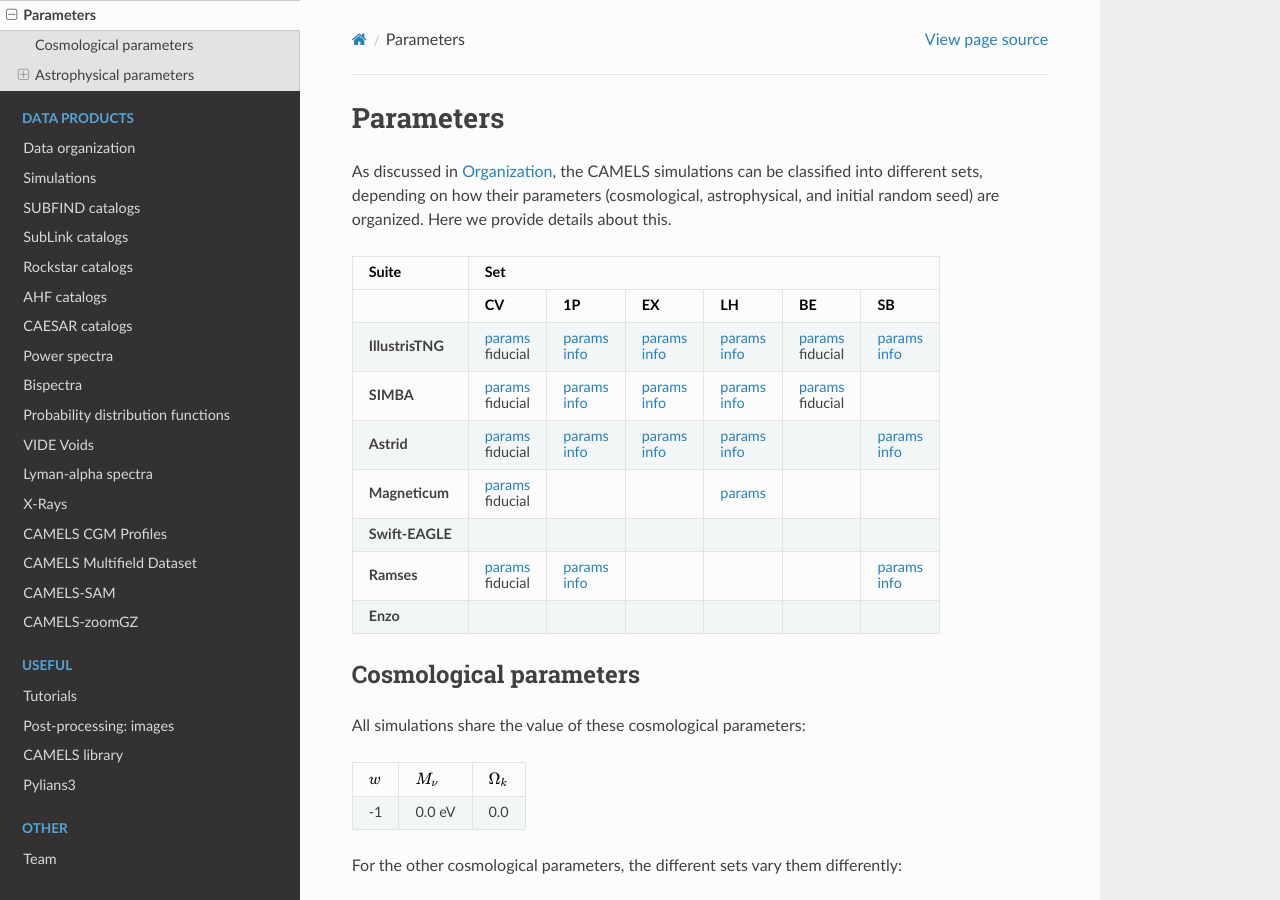
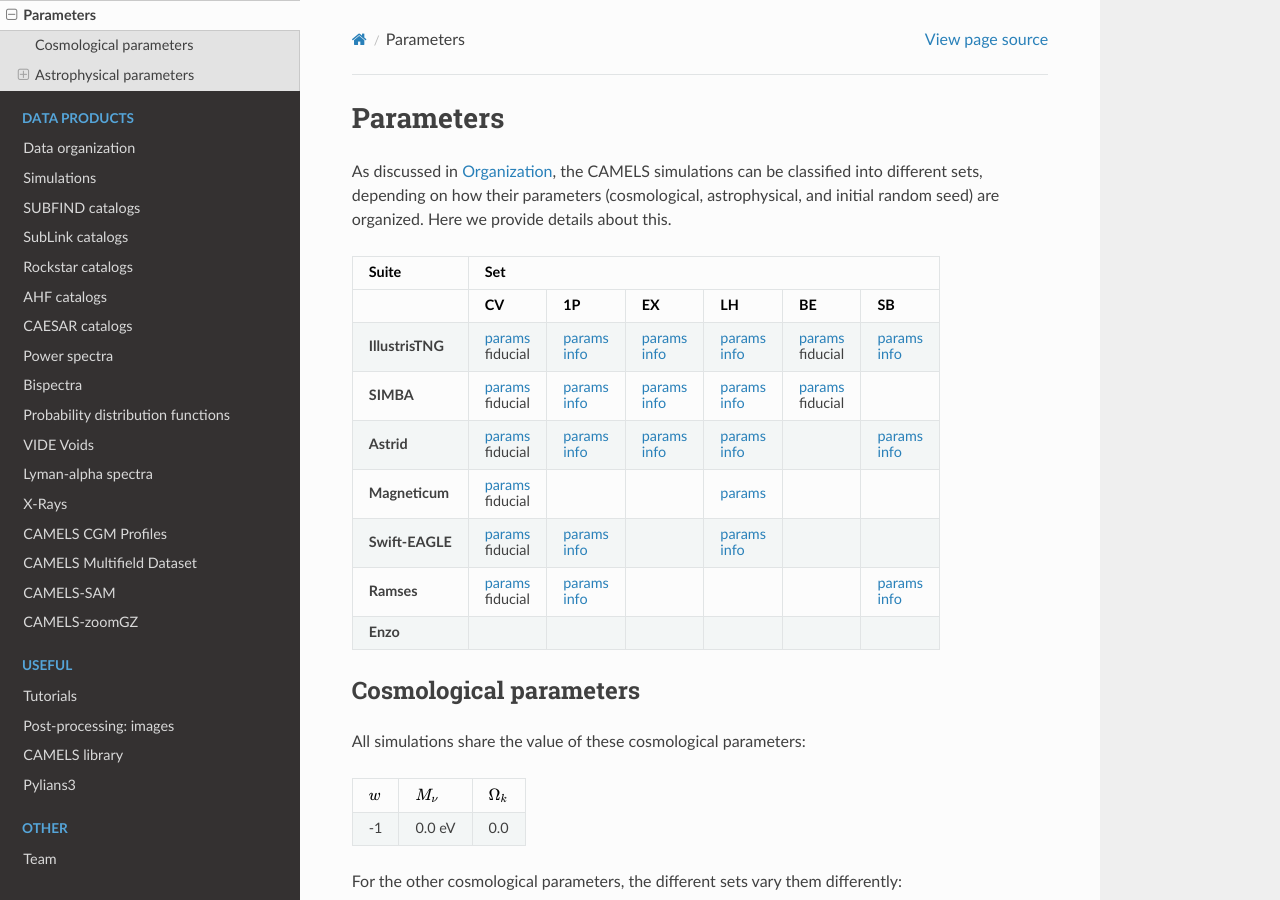
Before and after one commit to franciscovillaescusa/CAMELS, a Sphinx documentation site: the page built from docs/source/parameters.rst, in a window 1280 px wide and 900 px high. Built offline with Sphinx 7.4.7 and the Read the Docs theme 2.0.0, drawn with Linux system fonts in a browser that asks for light colours.

Commit message:
Added EAGLE parameters

```diff
--- a/docs/source/parameters.rst
+++ b/docs/source/parameters.rst
@@ -6,35 +6,37 @@ Parameters
 
 As discussed in :ref:`suites_sets`, the CAMELS simulations can be classified into different sets, depending on how their parameters (cosmological, astrophysical, and initial random seed) are organized. Here we provide details about this.
 
-+------------------+------------------------------------------------------------------------------------------------------------------------------------------------------------------------------------------------------------------------------------------------------------------+
-|   Suite          | Set                                                                                                                                                                                                                                                              |
-+------------------+------------------------------------------+------------------------------------------+-------------------------------------------+------------------------------------------+------------------------------------------+------------------------------------------+
-|                  | CV                                       | 1P                                       | EX                                        | LH                                       | BE                                       | SB                                       |
-+==================+==========================================+==========================================+===========================================+==========================================+==========================================+==========================================+
-| **IllustrisTNG** | `params <http://tinyurl.com/35m7bby5>`__ | `params <http://tinyurl.com/5672e633>`__ | `params <http://tinyurl.com/ypvh7ytc>`__  | `params <http://tinyurl.com/3am3cyzh>`__ | `params <http://tinyurl.com/4m3z3hbb>`__ | `params <http://tinyurl.com/8s39cyf6>`__ |
-|                  |                                          |                                          |                                           |                                          |                                          |                                          |
-|                  | fiducial                                 | `info <http://tinyurl.com/2xpd59cz>`__   | `info <http://tinyurl.com/vrk33fx2>`__    | `info <http://tinyurl.com/vrk33fx2>`__   | fiducial                                 | `info <http://tinyurl.com/2xpd59cz>`__   |
-+------------------+------------------------------------------+------------------------------------------+-------------------------------------------+------------------------------------------+------------------------------------------+------------------------------------------+
-| **SIMBA**        | `params <http://tinyurl.com/4243xyb8>`__ | `params <http://tinyurl.com/5bv25jmu>`__ | `params <http://tinyurl.com/y5hmnvxd>`__  | `params <http://tinyurl.com/mu3775e7>`__ | `params <http://tinyurl.com/4as25t4h>`__ |                                          |
-|                  |                                          |                                          |                                           |                                          |                                          |                                          |
-|                  | fiducial                                 | `info <http://tinyurl.com/bddbunae>`__   | `info <http://tinyurl.com/yem8xdth>`__    | `info <http://tinyurl.com/yem8xdth>`__   | fiducial                                 |                                          |
-+------------------+------------------------------------------+------------------------------------------+-------------------------------------------+------------------------------------------+------------------------------------------+------------------------------------------+
-| **Astrid**       | `params <http://tinyurl.com/mrxc9e4z>`__ | `params <http://tinyurl.com/wzj8xs6y>`__ | `params <http://tinyurl.com/a6ex8bsv>`__  | `params <http://tinyurl.com/mk7ynydf>`__ |                                          | `params <http://tinyurl.com/vzy68cp3>`__ |
-|                  |                                          |                                          |                                           |                                          |                                          |                                          |
-|                  | fiducial                                 | `info <http://tinyurl.com/ywu54r4n>`__   | `info <http://tinyurl.com/ywu54r4n>`__    | `info <http://tinyurl.com/ywu54r4n>`__   |                                          | `info <http://tinyurl.com/3mrua4ee>`__   |
-+------------------+------------------------------------------+------------------------------------------+-------------------------------------------+------------------------------------------+------------------------------------------+------------------------------------------+
-| **Magneticum**   | `params <http://tinyurl.com/2s7nbp3a>`__ |                                          |                                           | `params <http://tinyurl.com/4vwf5ske>`__ |                                          |                                          |
-|                  |                                          |                                          |                                           |                                          |                                          |                                          |
-|                  | fiducial                                 |                                          |                                           |                                          |                                          |                                          |
-+------------------+------------------------------------------+------------------------------------------+-------------------------------------------+------------------------------------------+------------------------------------------+------------------------------------------+
-| **Swift-EAGLE**  |                                          |                                          |                                           |                                          |                                          |                                          |
-+------------------+------------------------------------------+------------------------------------------+-------------------------------------------+------------------------------------------+------------------------------------------+------------------------------------------+
-| **Ramses**       | `params <http://tinyurl.com/4f2cx44d>`__ | `params <http://tinyurl.com/yzmbjrew>`__ |                                           |                                          |                                          | `params <http://tinyurl.com/msjeftsn>`__ |
-|                  |                                          |                                          |                                           |                                          |                                          |                                          |
-|                  | fiducial                                 | `info <http://tinyurl.com/mrj9kssj>`__   |                                           |                                          |                                          | `info <http://tinyurl.com/mrj9kssj>`__   |
-+------------------+------------------------------------------+------------------------------------------+-------------------------------------------+------------------------------------------+------------------------------------------+------------------------------------------+
-| **Enzo**         |                                          |                                          |                                           |                                          |                                          |                                          |
-+------------------+------------------------------------------+------------------------------------------+-------------------------------------------+------------------------------------------+------------------------------------------+------------------------------------------+
++------------------+---------------------------------------------------------------------------------------------------------------------------------------------------------------------------------------------------------------------------------------------------------------------+
+|   Suite          | Set                                                                                                                                                                                                                                                                 |
++------------------+-------------------------------------------+-------------------------------------------+-------------------------------------------+-------------------------------------------+------------------------------------------+------------------------------------------+
+|                  | CV                                        | 1P                                        | EX                                        | LH                                        | BE                                       | SB                                       |
++==================+===========================================+===========================================+===========================================+===========================================+==========================================+==========================================+
+| **IllustrisTNG** | `params <http://tinyurl.com/35m7bby5>`__  | `params <http://tinyurl.com/5672e633>`__  | `params <http://tinyurl.com/ypvh7ytc>`__  | `params <http://tinyurl.com/3am3cyzh>`__  | `params <http://tinyurl.com/4m3z3hbb>`__ | `params <http://tinyurl.com/8s39cyf6>`__ |
+|                  |                                           |                                           |                                           |                                           |                                          |                                          |
+|                  | fiducial                                  | `info <http://tinyurl.com/2xpd59cz>`__    | `info <http://tinyurl.com/vrk33fx2>`__    | `info <http://tinyurl.com/vrk33fx2>`__    | fiducial                                 | `info <http://tinyurl.com/2xpd59cz>`__   |
++------------------+-------------------------------------------+-------------------------------------------+-------------------------------------------+-------------------------------------------+------------------------------------------+------------------------------------------+
+| **SIMBA**        | `params <http://tinyurl.com/4243xyb8>`__  | `params <http://tinyurl.com/5bv25jmu>`__  | `params <http://tinyurl.com/y5hmnvxd>`__  | `params <http://tinyurl.com/mu3775e7>`__  | `params <http://tinyurl.com/4as25t4h>`__ |                                          |
+|                  |                                           |                                           |                                           |                                           |                                          |                                          |
+|                  | fiducial                                  | `info <http://tinyurl.com/bddbunae>`__    | `info <http://tinyurl.com/yem8xdth>`__    | `info <http://tinyurl.com/yem8xdth>`__    | fiducial                                 |                                          |
++------------------+-------------------------------------------+-------------------------------------------+-------------------------------------------+-------------------------------------------+------------------------------------------+------------------------------------------+
+| **Astrid**       | `params <http://tinyurl.com/mrxc9e4z>`__  | `params <http://tinyurl.com/wzj8xs6y>`__  | `params <http://tinyurl.com/a6ex8bsv>`__  | `params <http://tinyurl.com/mk7ynydf>`__  |                                          | `params <http://tinyurl.com/vzy68cp3>`__ |
+|                  |                                           |                                           |                                           |                                           |                                          |                                          |
+|                  | fiducial                                  | `info <http://tinyurl.com/ywu54r4n>`__    | `info <http://tinyurl.com/ywu54r4n>`__    | `info <http://tinyurl.com/ywu54r4n>`__    |                                          | `info <http://tinyurl.com/3mrua4ee>`__   |
++------------------+-------------------------------------------+-------------------------------------------+-------------------------------------------+-------------------------------------------+------------------------------------------+------------------------------------------+
+| **Magneticum**   | `params <http://tinyurl.com/2s7nbp3a>`__  |                                           |                                           | `params <http://tinyurl.com/4vwf5ske>`__  |                                          |                                          |
+|                  |                                           |                                           |                                           |                                           |                                          |                                          |
+|                  | fiducial                                  |                                           |                                           |                                           |                                          |                                          |
++------------------+-------------------------------------------+-------------------------------------------+-------------------------------------------+-------------------------------------------+------------------------------------------+------------------------------------------+
+| **Swift-EAGLE**  | `params <https://tinyurl.com/mw3hz99s>`__ | `params <https://tinyurl.com/56ussbz3>`__ |                                           | `params <https://tinyurl.com/2xvu4mr9>`__ |                                          |                                          |
+|                  |                                           |                                           |                                           |                                           |                                          |                                          |
+|                  | fiducial                                  | `info <https://tinyurl.com/ypry5yr6>`__   |                                           | `info <https://tinyurl.com/ypry5yr6>`__   |                                          |                                          |
++------------------+-------------------------------------------+-------------------------------------------+-------------------------------------------+-------------------------------------------+------------------------------------------+------------------------------------------+
+| **Ramses**       | `params <http://tinyurl.com/4f2cx44d>`__  | `params <http://tinyurl.com/yzmbjrew>`__  |                                           |                                           |                                          | `params <http://tinyurl.com/msjeftsn>`__ |
+|                  |                                           |                                           |                                           |                                           |                                          |                                          |
+|                  | fiducial                                  | `info <http://tinyurl.com/mrj9kssj>`__    |                                           |                                           |                                          | `info <http://tinyurl.com/mrj9kssj>`__   |
++------------------+-------------------------------------------+-------------------------------------------+-------------------------------------------+-------------------------------------------+------------------------------------------+------------------------------------------+
+| **Enzo**         |                                           |                                           |                                           |                                           |                                          |                                          |
++------------------+-------------------------------------------+-------------------------------------------+-------------------------------------------+-------------------------------------------+------------------------------------------+------------------------------------------+
 
 
 
```
